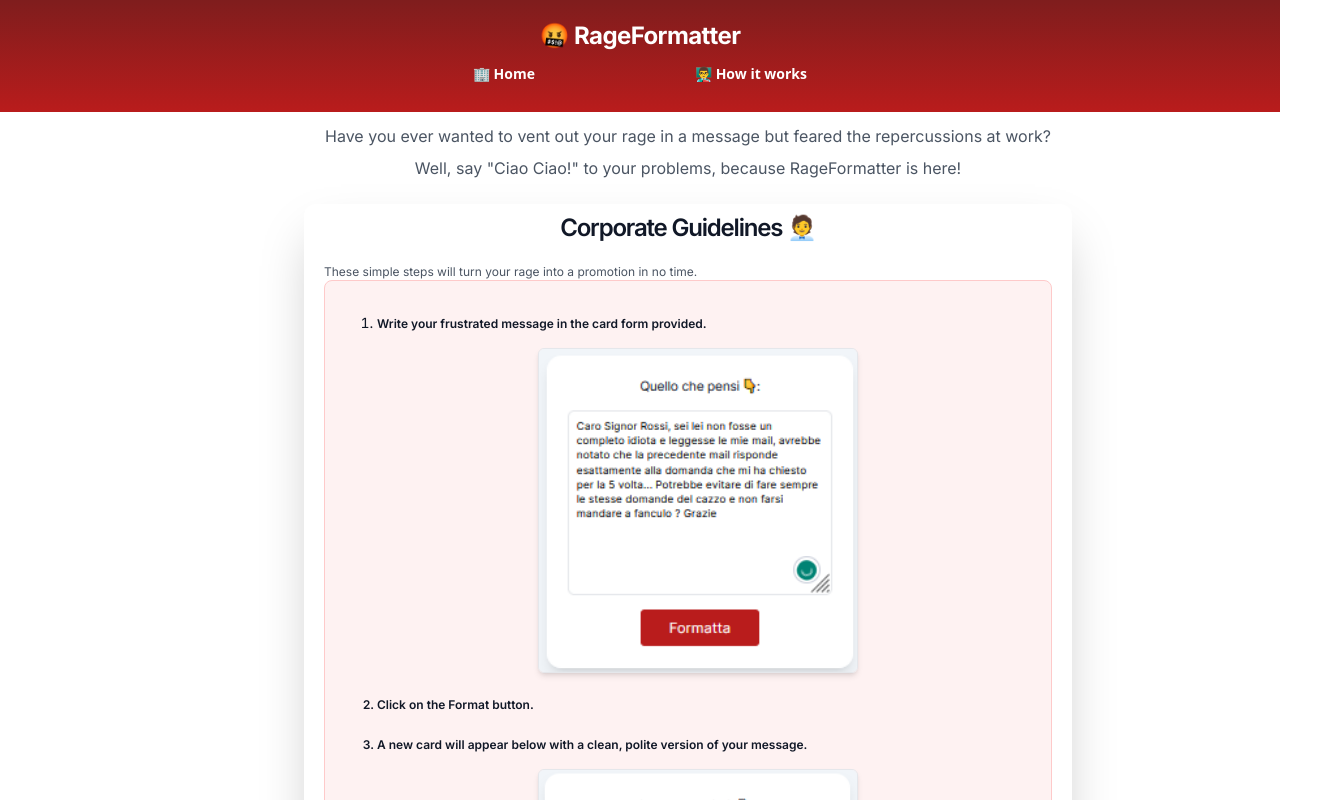
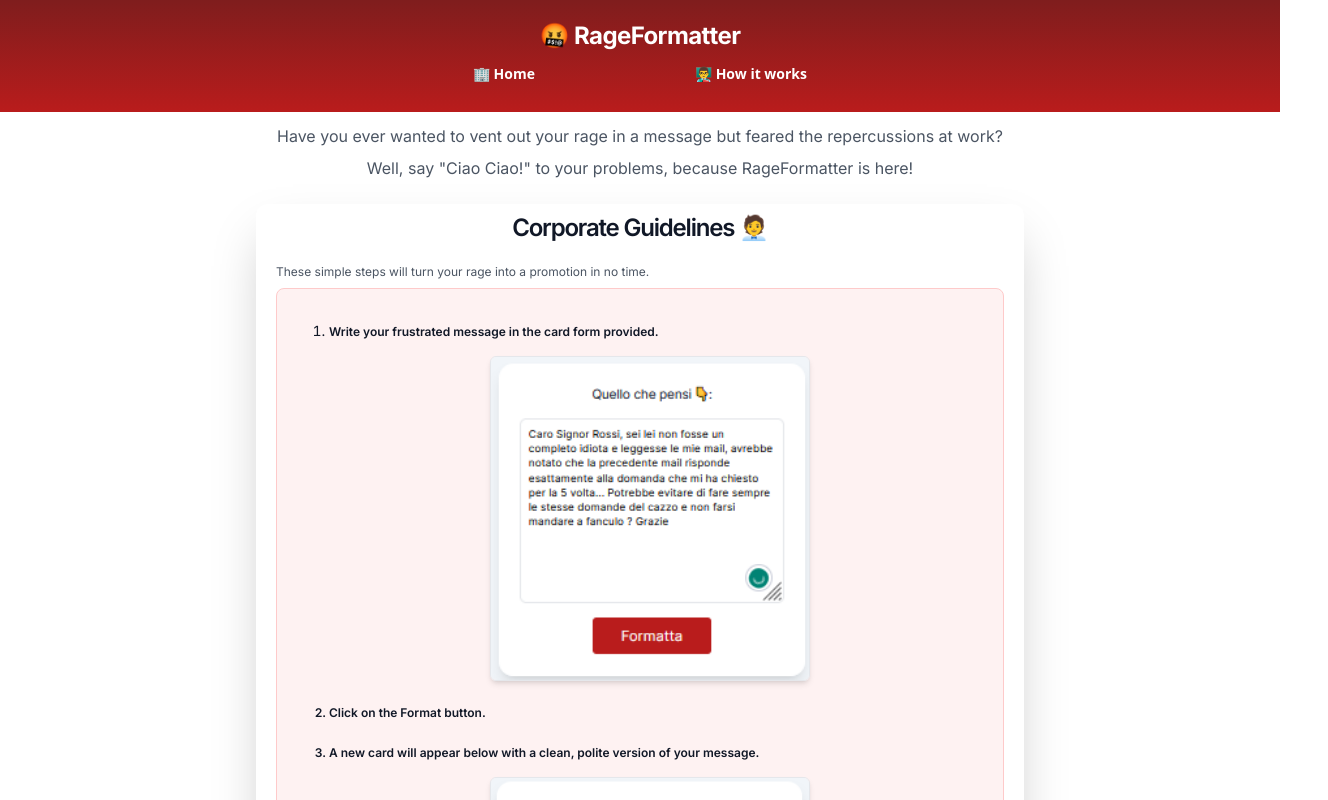
Before and after one commit to DataDavidProjects/rageformatter-nextjs, a Next.js app: page /tutorial in a window 1280 px wide. Shown: the top 800 px of the page, 1328 px wide, since content can reach past the window. Built offline with nearby package versions, Linux system fonts and the light colour scheme.

Commit message:
layout opt

```diff
--- a/src/app/tutorial/page.tsx
+++ b/src/app/tutorial/page.tsx
@@ -4,8 +4,8 @@
 
 const TutorialPage = () => {
   return (
-    <div className=" w-full sm:mx-12">
-      <div>
+    <div className=" w-full ">
+      <div className="mx-5">
         <div className="flex flex-col items-center text-s text-gray-600 space-y-2 mx-5 pt-3">
           <p className="text-justify w-96 md:w-full md:text-center">
             Have you ever wanted to vent out your rage in a message but feared
@@ -18,12 +18,12 @@
         </div>
       </div>
 
-      <div className="relative flex  m-6 text-sm items-center justify-center  px-2">
+      <div className="relative flex  m-6 text-sm items-center justify-center ">
         <div className="max-w-3xl bg-white px-5 pb-10 rounded-xl shadow-2xl w-full text-gray-900">
           <h2 className="text-gray-900 text-xl mb-5 font-semibold tracking-tighter text-center sm:text-2xl mt-2">
             Corporate Guidelines 🧑‍💼
           </h2>
-          <p className="text-xs text-gray-600">
+          <p className="text-xs text-gray-600 mb-2">
             These simple steps will turn your rage into a promotion in no time.
           </p>
           <div className="bg-red-50 p-8 rounded-lg border border-red-200 mb-10">
```
